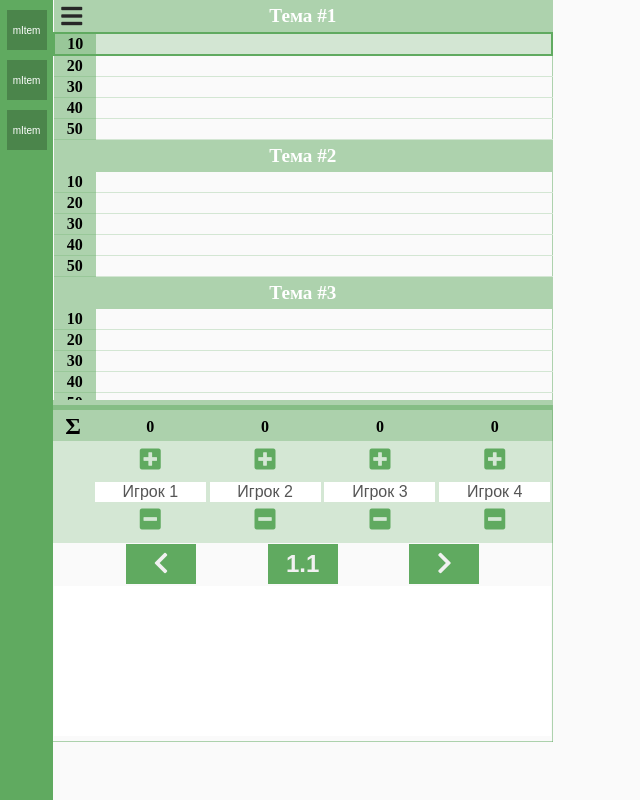
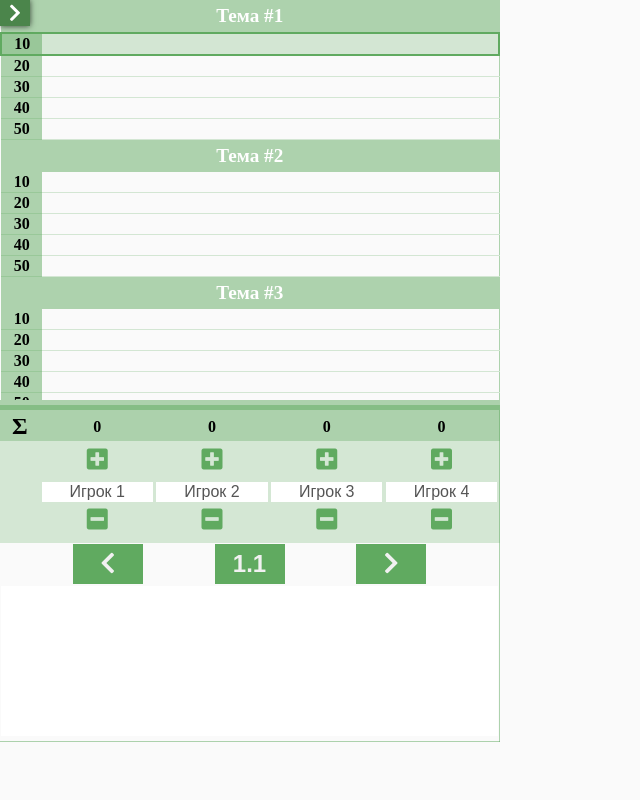
Before and after one commit to eXConf/sigma-x-react, a React app: page / in a window 1280 px wide. Shown: the whole page, without its empty margins (0-640 px from the left). Built offline with nearby package versions, Linux system fonts and the light colour scheme.

Commit message:
rewritten show/hide menu buttons

```diff
--- a/public/style.css
+++ b/public/style.css
@@ -27,9 +27,22 @@
   display: flex;
   flex-direction: column;
   align-items: center;
+  text-align: center;
 
   width: 45px;
   padding: 10px 5px;
+}
+
+.hide-menu-btn {
+  text-align: center;
+  align-self: center;
+  background-color: rgba(1, 1, 1, 0);
+  border: none;
+  font-size: x-large;
+  color: white;
+  margin-bottom: 10px;
+  outline: none;
+  cursor: pointer;
 }
 
 .menu-item {
@@ -50,9 +63,24 @@
 
 .menu-switcher {
   position: absolute;
-  padding: 4px 8px;
-  font-size: x-large;
-  color: rgb(39, 39, 39);
+  /* margin-top: 2px; */
+  width: 30px;
+  height: 26px;
+  text-align: center;
+  font-size: larger;
+  color: white;
+  background: var(--theme-green-main);
+  box-shadow: 0 0 6px rgba(0,0,0,0.7);
+  cursor: pointer;
+}
+
+.menu-switcher:hover {
+  background: var(--theme-green-dark);
+}
+
+.menu-switcher i {
+  vertical-align: middle;
+  text-align: center;
 }
 
 .scrollable {
--- a/src/components/App.js
+++ b/src/components/App.js
@@ -6,7 +6,7 @@ class App extends React.Component {
 
   state = {menuEnabled: true}
   componentDidMount() {
-    this.setState({menuEnabled: true})
+    this.setState({menuEnabled: false})
   }
 
   switchMenuState = () => {
@@ -17,10 +17,11 @@ class App extends React.Component {
       <div className="container">
         {this.state.menuEnabled === true ?
         <div className="menu-container">
-          <Menu />
+          <Menu switchMenuState={this.switchMenuState} />
         </div> : null}
         <Game
           switchMenuState={this.switchMenuState}
+          menuEnabled={this.state.menuEnabled}
         />
       </div>
     )
--- a/src/components/Game.js
+++ b/src/components/Game.js
@@ -27,6 +27,7 @@ class Game extends React.Component {
   }
 
   renderMenuSwitcher = () => {
+    if (!this.props.menuEnabled) {
       return (
         <div
          className="menu-switcher"
@@ -34,9 +35,10 @@ class Game extends React.Component {
            this.props.switchMenuState()
          }}
         >
-        <i className="fas fa-bars"></i>
+          <i className="fas fa-chevron-right"></i>
         </div>
       )
+    }
   }
 
   render() {
--- a/src/components/Menu.js
+++ b/src/components/Menu.js
@@ -6,6 +6,14 @@ class Menu extends React.Component {
   render() {
     return (
       <div className="menu">
+        <button
+          className="hide-menu-btn"
+          onClick={() => {
+            this.props.switchMenuState()
+          }}
+        >
+          <i className="fas fa-chevron-left"></i>
+        </button>
         <MenuItem />
         <MenuItem />
         <MenuItem />
```
Lines whose indentation alone changed are shown as unchanged.
